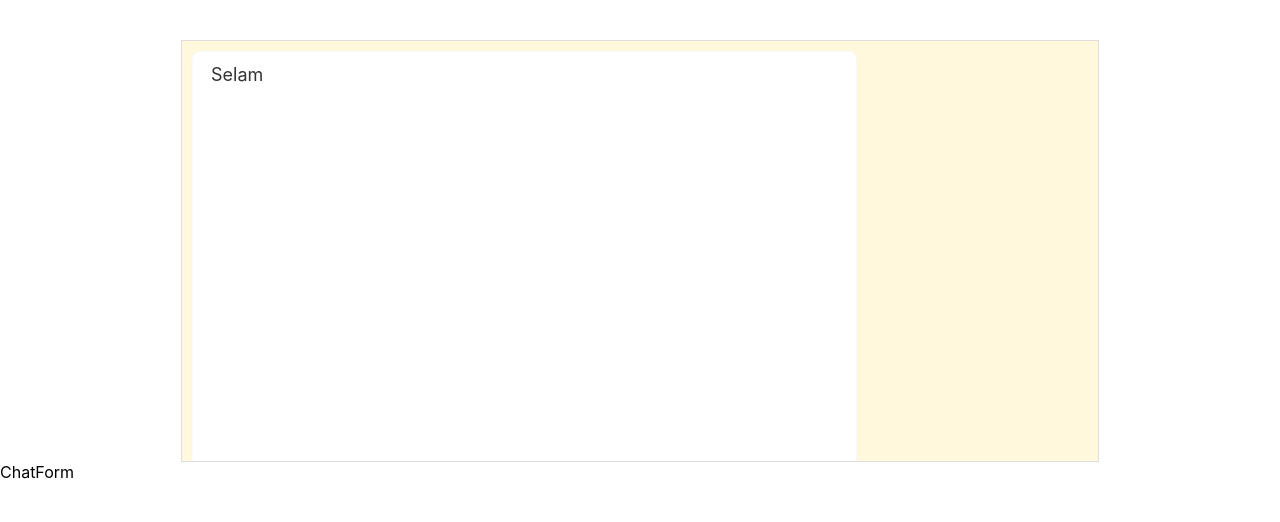
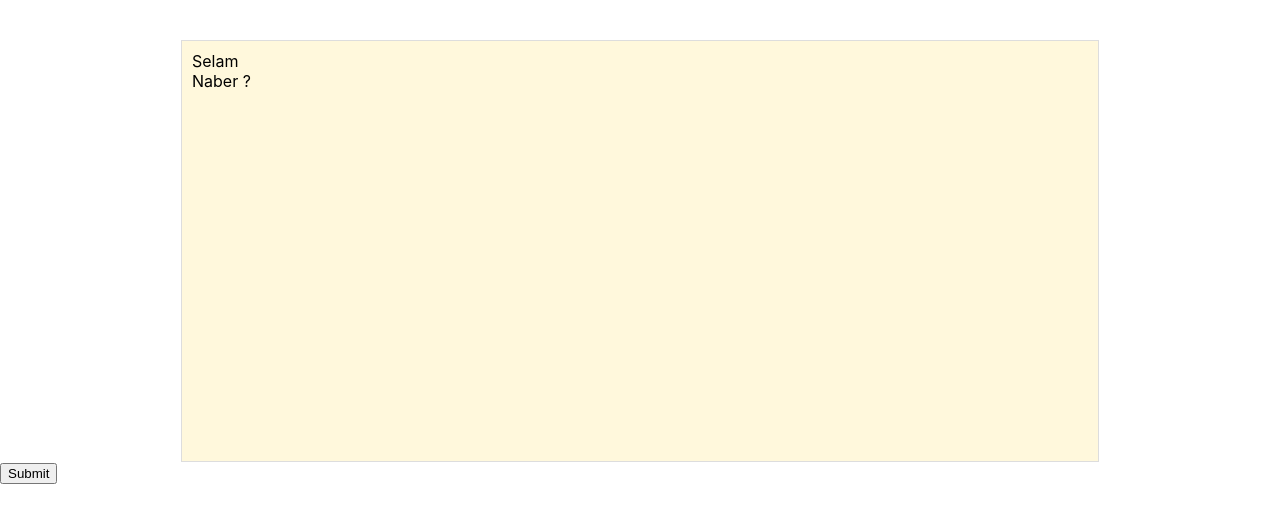
Before and after one commit to HalitCam/chat-app, a React (Create React App) app in the folder client/: page / in a window 1280 px wide. Shown: the top 522 px of the page. Built offline with nearby package versions, Linux system fonts and the light colour scheme.

Commit message:
last changes

```diff
--- a/client/src/components/ChatForm.js
+++ b/client/src/components/ChatForm.js
@@ -1,9 +1,20 @@
-import React from 'react';
+import React, { useState } from 'react';
+import { useChat } from '../context/ChatContext'
+import styles from './styles.module.css'
 
 const ChatForm = () => {
-    return(
+    const data = useChat();
+    console.log(data)
+    return (
+
+
+
         <div>
-            ChatForm
+            <form>
+                <input type="submit" onChange={(e) => (e.target.value)} />
+
+            </form>
+
         </div>
     )
 }
--- a/client/src/components/ChatItem.js
+++ b/client/src/components/ChatItem.js
@@ -1,8 +1,9 @@
+import React from "react";
 import styles from './styles.module.css'
 
 const ChatItem = ({item}) => {
     return (
-        <div className={styles.chatItem}>
+        <div className={styles.textItem}>
             {item.message}
         </div>
     );
--- a/client/src/components/ChatList.js
+++ b/client/src/components/ChatList.js
@@ -8,7 +8,9 @@ function ChatList(){
 
     return(
         <div className={styles.chatlist}>
-            {messages.map((item,key)=> (<ChatItem item={item}/>))}
+            <div>
+                {messages.map((item,key)=> (<ChatItem item={item}/>))}
+            </div>
         </div>
     )
 }
```
